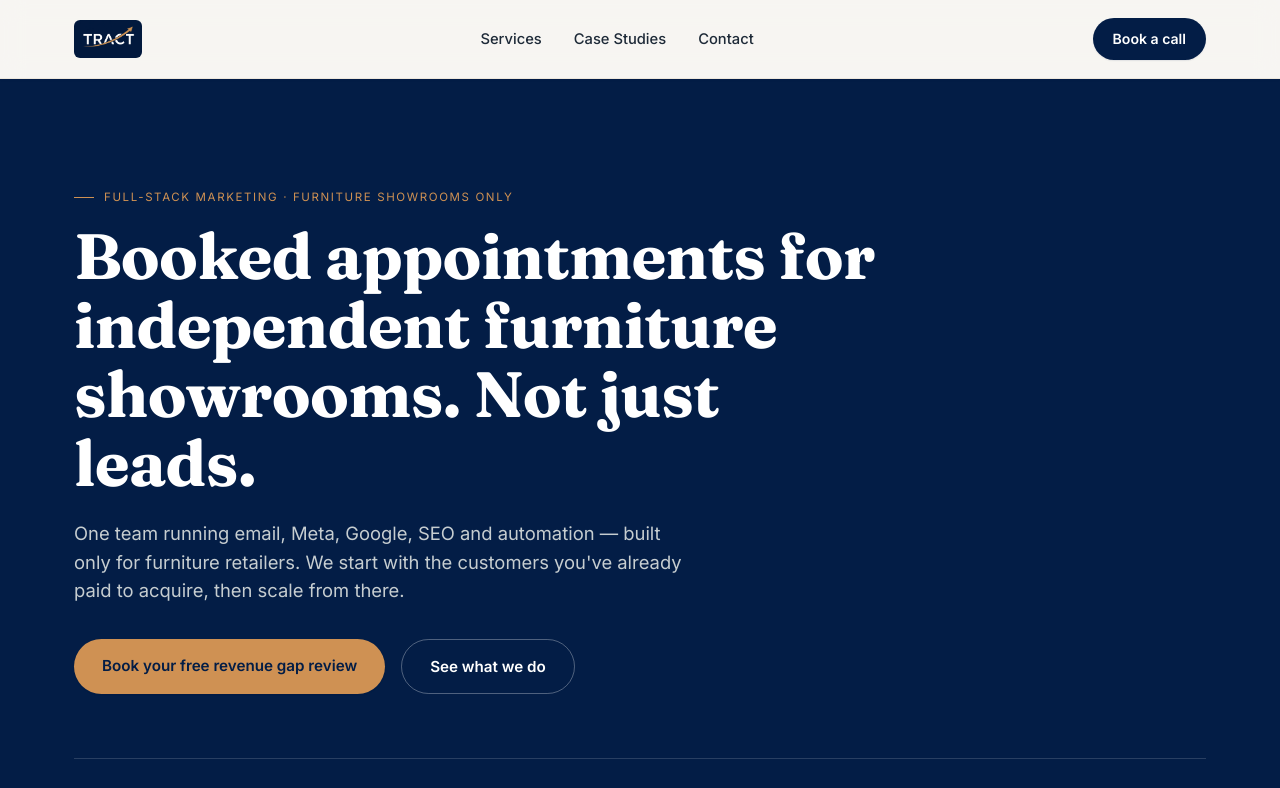
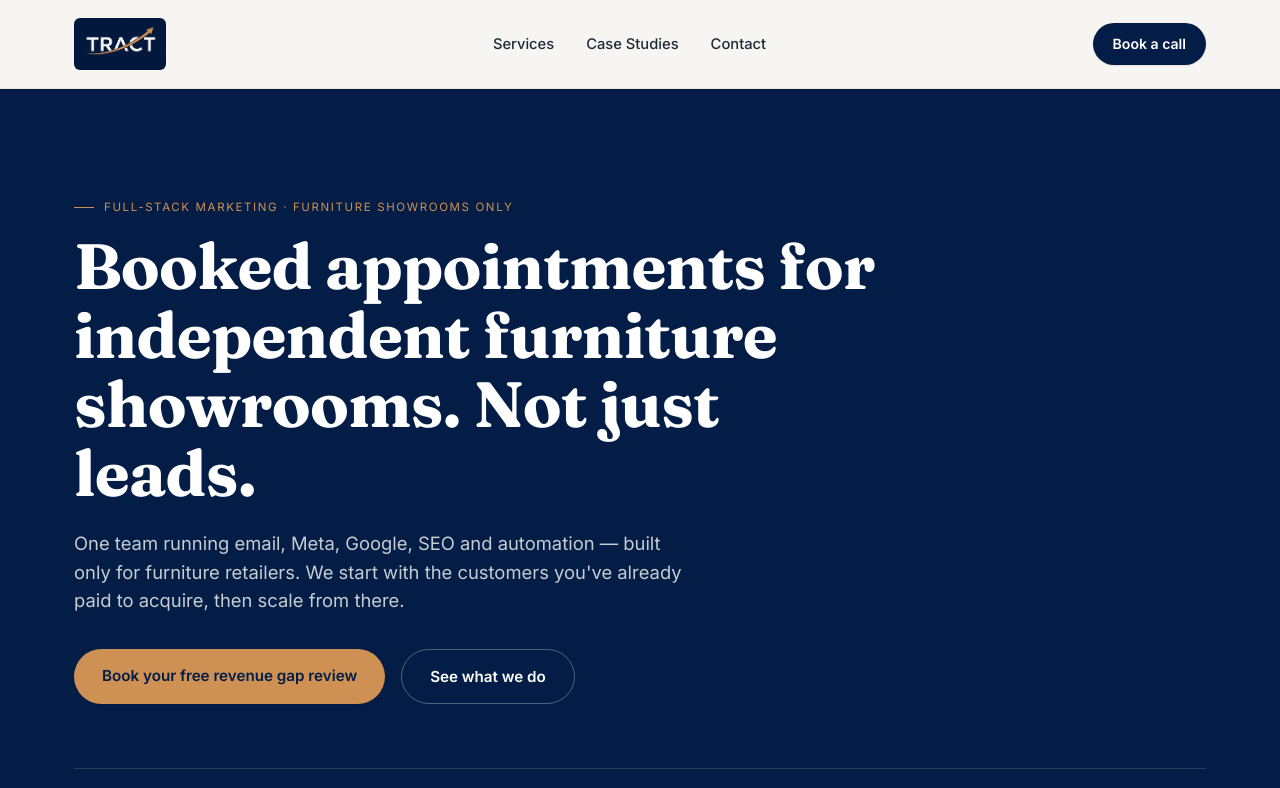
Before and after one commit to ethanhewat/tract-site, a plain HTML site: page index.html in a window 1280 px wide. Shown: the top 788 px of the page. Drawn offline with Linux system fonts and the light colour scheme.

Commit message:
Increase header logo size

```diff
--- a/css/style.css
+++ b/css/style.css
@@ -126,7 +126,7 @@ header {
   gap: 10px;
 }
 .logo-oblong {
-  height: 38px;
+  height: 52px;
   width: auto;
   display: block;
   border-radius: 6px;
```
